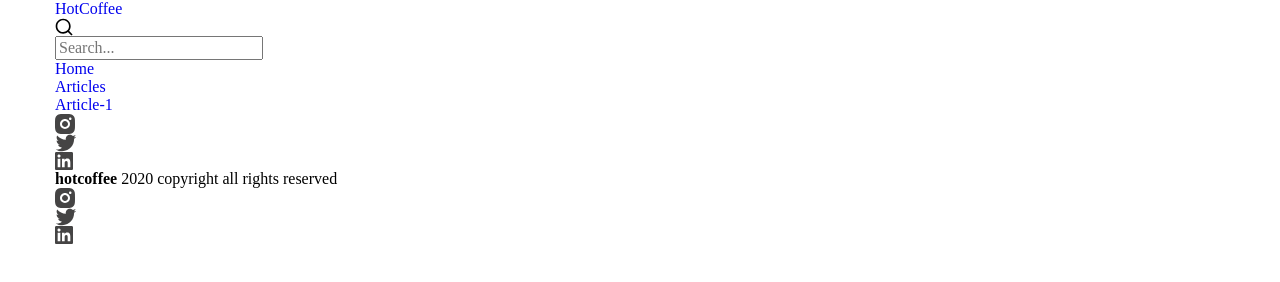
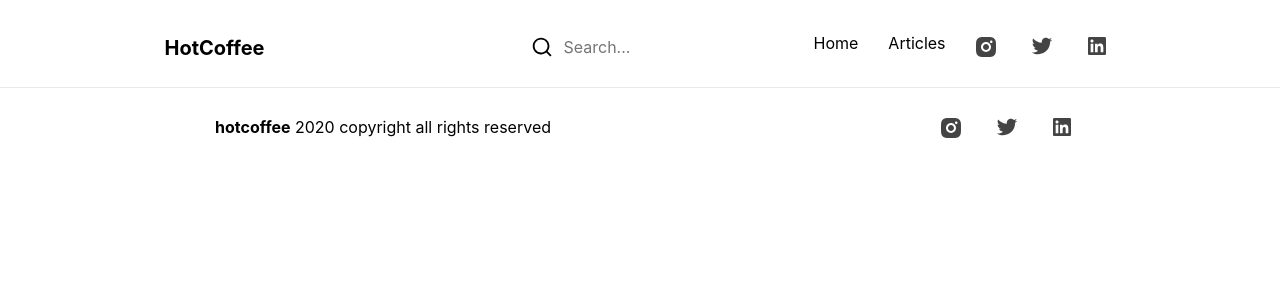
Before and after one commit to User-960/Blog-project, a website: page app/index.html in a window 1280 px wide. Drawn offline with nearby package versions, Linux system fonts and the light colour scheme; files that its build step writes are made by us from their sources.

Commit message:
01.03.01 - Added styles for elements header and footer

```diff
--- a/app/scss/style.scss
+++ b/app/scss/style.scss
@@ -3,3 +3,122 @@
 @import 'reset';
 @import 'libs';
 @import 'global';
+
+body {
+  font-family: "Inter", sans-serif;
+  font-size: 16px;
+  color: #000000;
+  font-weight: 400;
+  line-height: 19px;
+}
+
+.header {
+  &__inner {
+    padding: 34px 93px 27px 83px;
+    display: flex;
+    justify-content: center;
+  }
+  &__search {
+    display: flex;
+  }
+  &__icon {
+    padding: 3px 0 3px;
+  }
+  &__input {
+    padding: 3px 0 2px;
+    border: none;
+    color: #718096;
+    font-family: 'Inter';
+    font-style: normal;
+    font-weight: 400;
+    font-size: 16px;
+    line-height: 19px;
+    width: 66px;
+    cursor: pointer;
+  }
+  &__icon {
+    padding: 3px 0 3px;
+  }
+  &__icon+.header__input {
+    margin-left: 12px;
+  }
+}
+
+.logo {
+  margin-top: 2px;
+  font-weight: 700;
+  font-size: 20px;
+  line-height: 24px;
+  color: inherit;
+  cursor: pointer;
+}
+
+.menu {
+  display: flex;
+  margin-left: 267px;
+  &__list {
+    padding: 3px 0 2px;
+    display: flex;
+    position: relative;
+    margin-left: 186px;
+  }
+  &__link {
+    color: inherit;
+  }
+  &__list>li:hover .sub-menu__list {
+    display: block;
+  }
+  &__item+.menu__item {
+    margin-left: 30px;
+  }
+  &__list+.social-media {
+    margin-left: 30px;
+  }
+}
+
+.sub-menu {
+  &__list>li {
+    background-color: #718096;
+  }
+  &__list {
+    display: none;
+    position: absolute;
+    left: 67px;
+    top: 20px;
+    width: 76px;
+    padding: 10px 0 0 0;
+  }
+  &__link {
+    color: #ffffff;
+    display: inline-block;
+    padding: 10px;
+    font-size: 14px;
+  }
+}
+
+.social-media {
+  padding: 3px 0 3px;
+  display: flex;
+  &-link {
+    cursor: pointer;
+  }
+  &-link+.social-media-link {
+    margin-left: 35px;
+  }
+}
+
+.footer {
+  border-top: 1px solid #E8E8E8;
+  &__inner {
+    display: flex;
+    justify-content: space-between;
+    align-items: center;
+    height: 79px;
+    padding-left: 160px;
+    padding-right: 154px;
+  }
+  &__text {
+    font-size: 16px;
+    line-height: 19px;
+  }
+}
```
Also changed, not shown: app/css/style.min.css.
